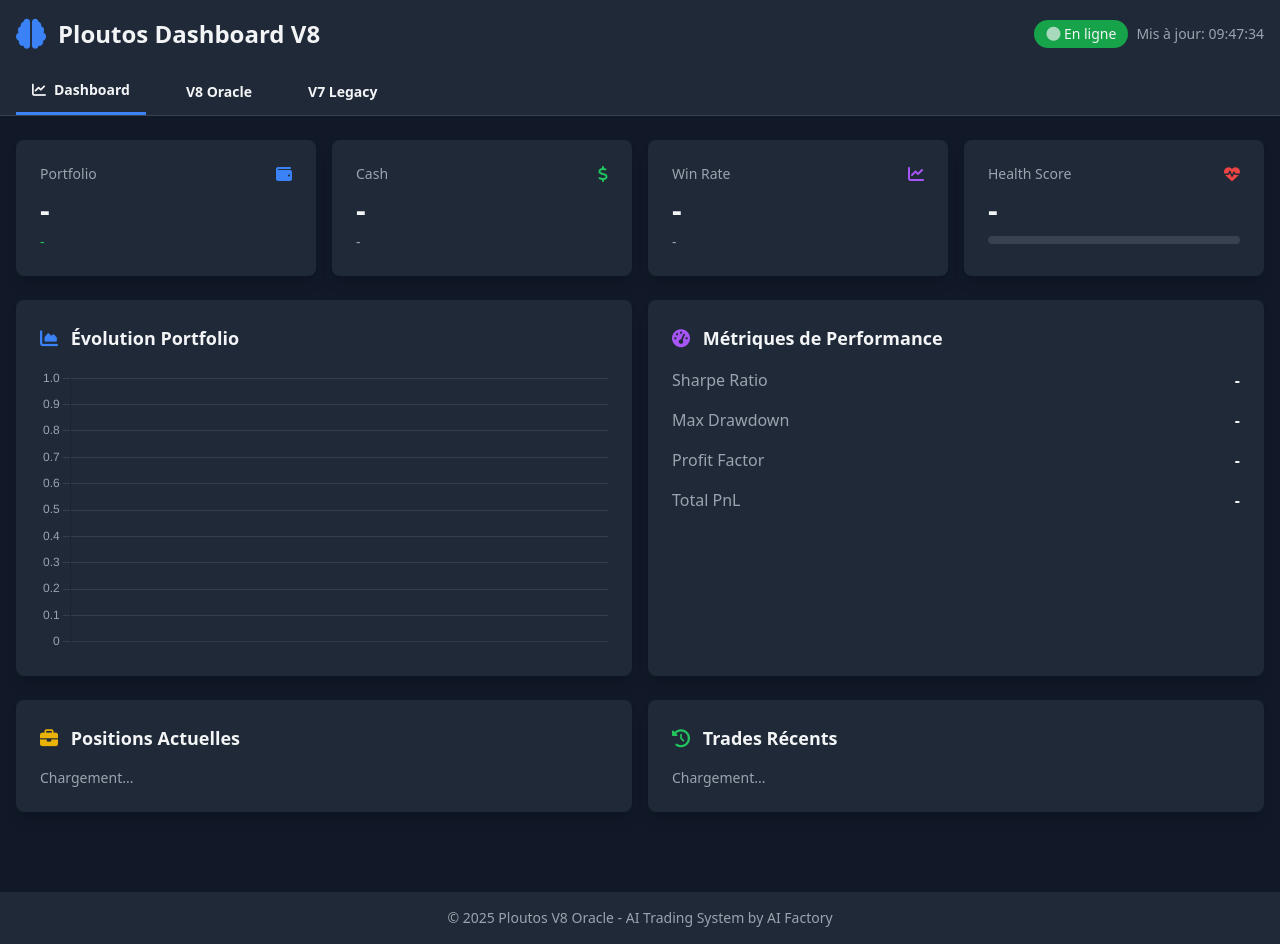
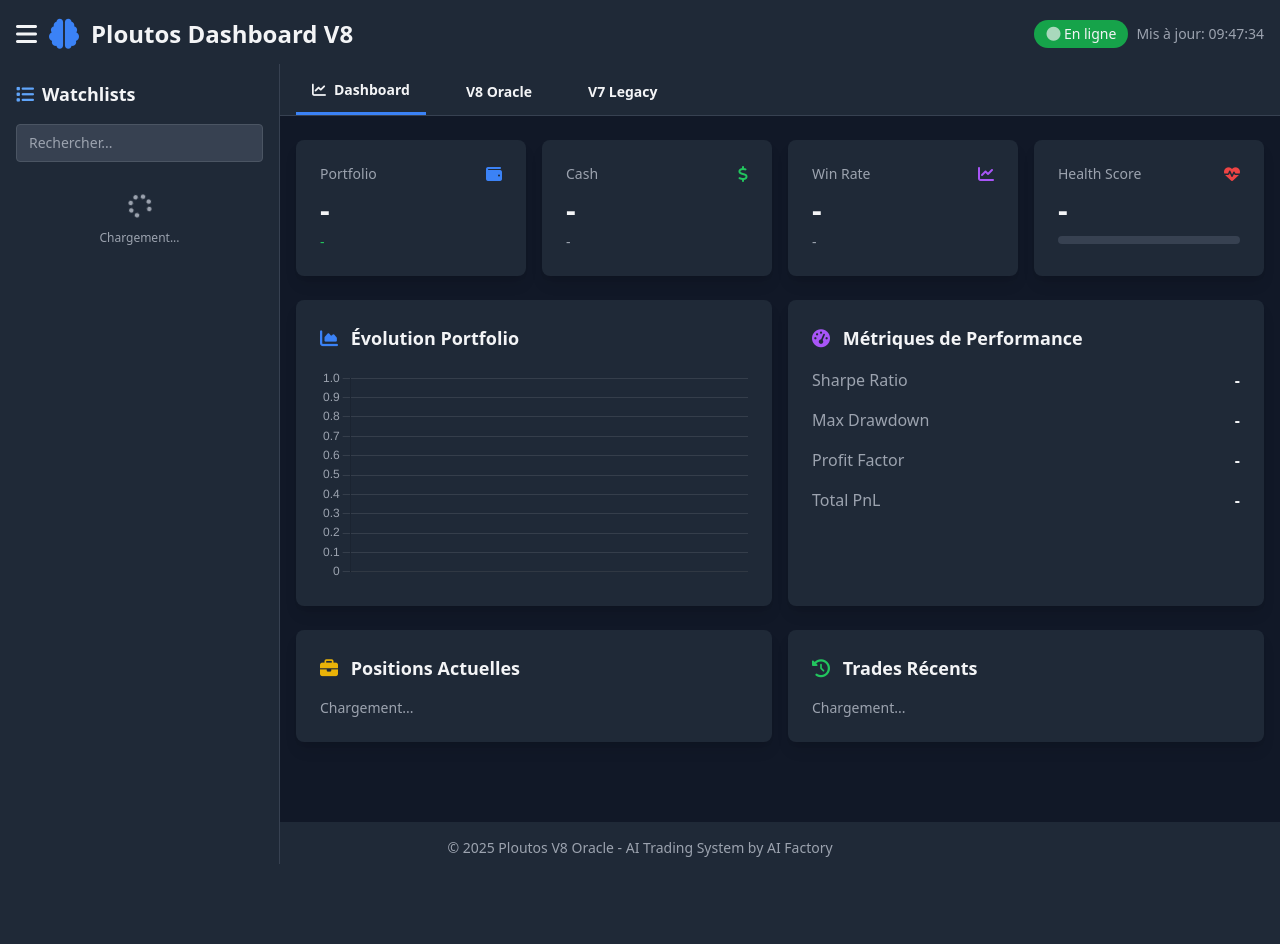
Before and after one commit to Vimif/project_ploutos, a Flask app: page / in a window 1280 px wide. After the commit the page ends 864 px from the top, so only its background shows below. Run offline with Flask 3, Linux system fonts and the light colour scheme; some libraries are stand-ins or nearby versions.

Commit message:
feat: Add watchlists sidebar to main dashboard

```diff
--- a/web/templates/index.html
+++ b/web/templates/index.html
@@ -47,6 +47,32 @@
             border-radius: 4px;
             transition: width 0.5s ease;
         }
+
+        /* Watchlist Sidebar */
+        .watchlist-sidebar {
+            width: 280px;
+            transition: transform 0.3s ease;
+        }
+        .watchlist-sidebar.hidden {
+            transform: translateX(-100%);
+        }
+        .watchlist-item {
+            cursor: pointer;
+            transition: all 0.2s ease;
+        }
+        .watchlist-item:hover {
+            background: #374151;
+            transform: translateX(4px);
+        }
+        .ticker-badge {
+            display: inline-block;
+            padding: 2px 8px;
+            font-size: 11px;
+            border-radius: 4px;
+            font-weight: bold;
+        }
+        .ticker-badge.us { background: #3b82f6; color: white; }
+        .ticker-badge.fr { background: #ef4444; color: white; }
     </style>
 </head>
 <body class="bg-gray-900 text-gray-100">
@@ -55,6 +81,9 @@
     <header class="bg-gray-800 shadow-lg">
         <div class="container mx-auto px-4 py-4 flex justify-between items-center">
             <div class="flex items-center space-x-3">
+                <button id="toggle-sidebar" class="text-2xl hover:text-blue-400 transition">
+                    <i class="fas fa-bars"></i>
+                </button>
                 <i class="fas fa-brain text-3xl text-blue-500"></i>
                 <h1 class="text-2xl font-bold">Ploutos Dashboard V8</h1>
             </div>
@@ -66,6 +95,33 @@
             </div>
         </div>
     </header>
+
+    <div class="flex">
+
+        <!-- 📊 WATCHLISTS SIDEBAR -->
+        <aside id="watchlist-sidebar" class="watchlist-sidebar fixed left-0 top-16 h-screen bg-gray-800 border-r border-gray-700 overflow-y-auto z-50">
+            <div class="p-4">
+                <h3 class="text-lg font-bold mb-4 flex items-center">
+                    <i class="fas fa-list text-blue-400 mr-2"></i>
+                    Watchlists
+                </h3>
+
+                <!-- Search Watchlists -->
+                <input type="text" id="watchlist-search" placeholder="Rechercher..."
+                       class="w-full px-3 py-2 mb-3 bg-gray-700 border border-gray-600 rounded text-sm text-white placeholder-gray-400 focus:outline-none focus:border-blue-500">
+
+                <!-- Watchlists Container -->
+                <div id="watchlists-container" class="space-y-2">
+                    <div class="text-center text-gray-400 py-4">
+                        <i class="fas fa-spinner fa-spin text-2xl"></i>
+                        <p class="text-xs mt-2">Chargement...</p>
+                    </div>
+                </div>
+            </div>
+        </aside>
+
+        <!-- Main Content -->
+        <main class="flex-1 ml-0 transition-all duration-300" id="main-content" style="margin-left: 280px;">
 
             <!-- Navigation Tabs -->
             <nav class="bg-gray-800 border-b border-gray-700">
@@ -82,8 +138,7 @@
                 </div>
             </nav>
 
-    <!-- Main Content -->
-    <main class="container mx-auto px-4 py-6">
+            <div class="container mx-auto px-4 py-6">
 
                 <!-- ========== DASHBOARD TAB ========== -->
                 <div id="dashboard-tab" class="tab-content">
@@ -369,7 +424,11 @@
 
                 </div>
 
+            </div>
+
         </main>
+
+    </div>
 
     <!-- Footer -->
     <footer class="bg-gray-800 mt-8 py-4">
@@ -380,6 +439,7 @@
 
     <!-- JavaScript -->
     <script src="/static/dashboard.js"></script>
+    <script src="/static/watchlists.js"></script>
 
 </body>
 </html>
```
Lines whose indentation alone changed are shown as unchanged.
